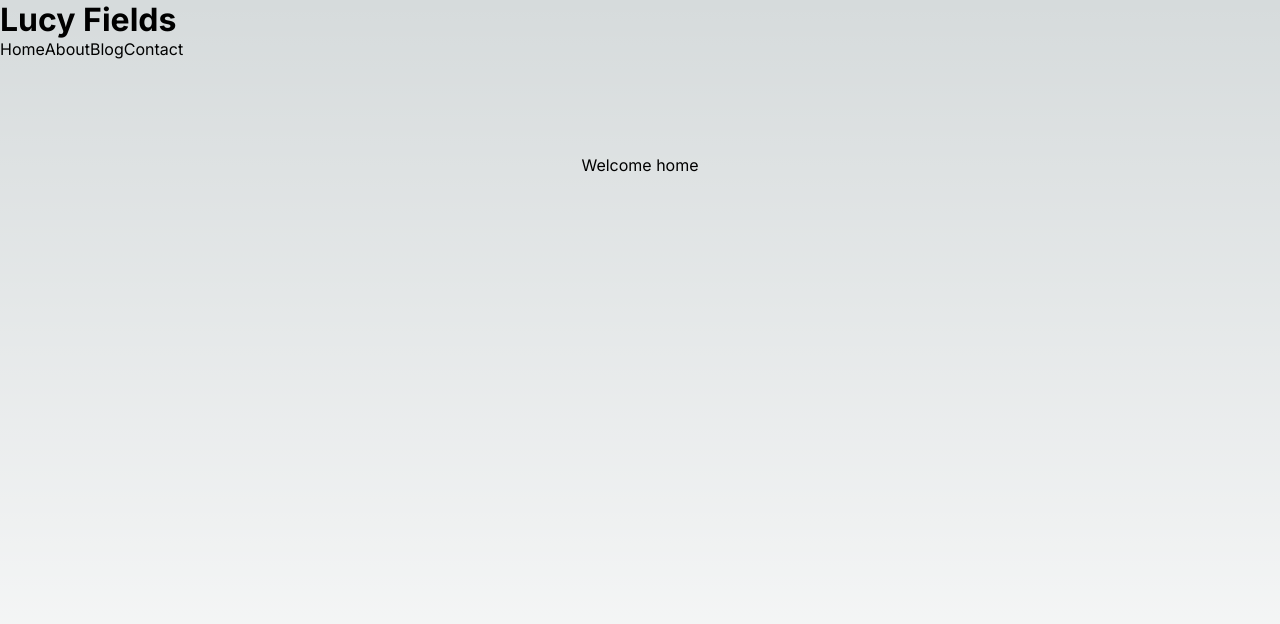
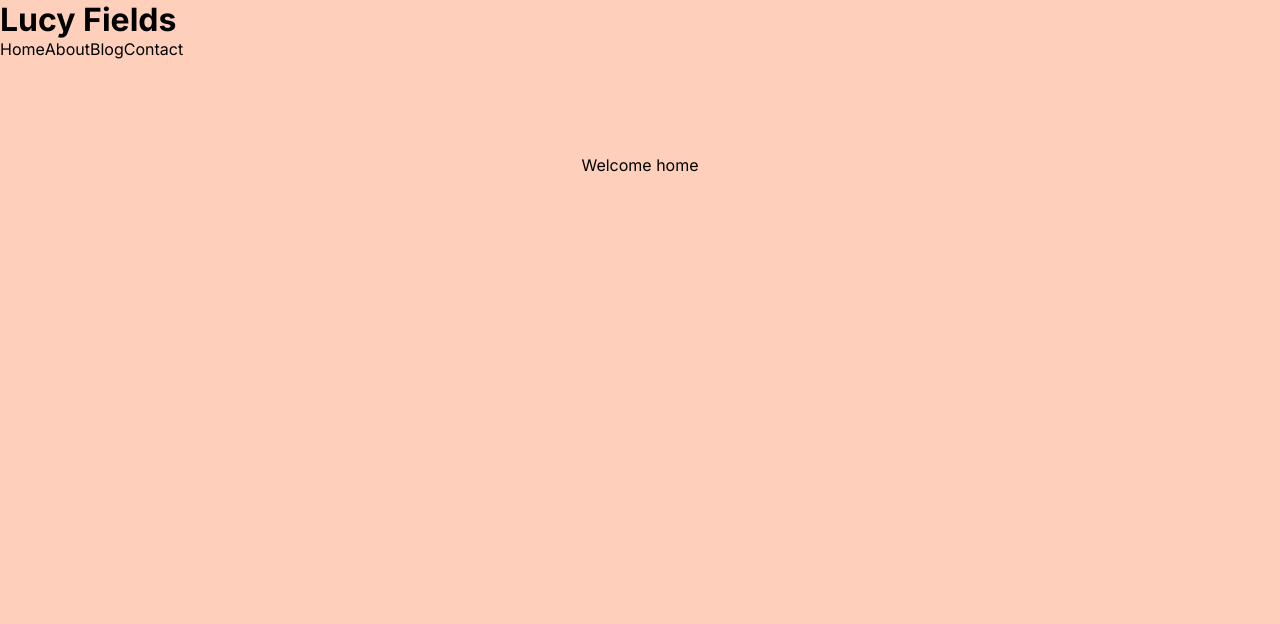
Before and after one commit to lucyefranco/lucyfields, a Next.js app in the folder lucyfields/: page / in a window 1280 px wide. Shown: the top 624 px of the page. Built offline with nearby package versions, Linux system fonts and the light colour scheme.

Commit message:
change background color

```diff
--- a/lucyfields/src/app/globals.css
+++ b/lucyfields/src/app/globals.css
@@ -6,8 +6,8 @@
     'Fira Mono', 'Droid Sans Mono', 'Courier New', monospace;
 
   --foreground-rgb: 0, 0, 0;
-  --background-start-rgb: 214, 219, 220;
-  --background-end-rgb: 255, 255, 255;
+  --background-start-rgb: 254, 208, 187;
+  --background-end-rgb: 254, 208, 187;
 
   --primary-glow: conic-gradient(
     from 180deg at 50% 50%,
```
